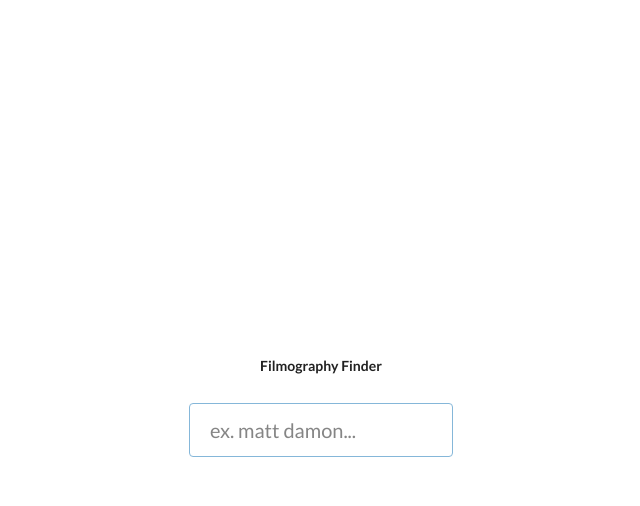
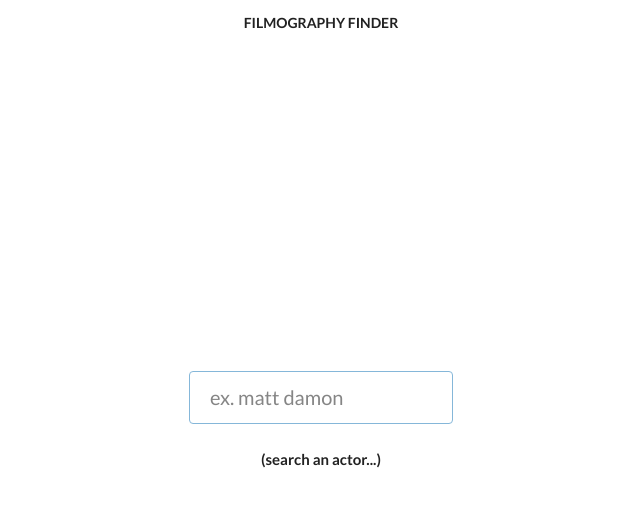
Before and after one commit to Arusli/filmography, a React (Create React App) app: page / in a window 1280 px wide. Shown: the top 506 px of the page, without its empty margins (319-959 px from the left). Built offline with nearby package versions, Linux system fonts and the light colour scheme.

Commit message:
centered film results images with semantic ui

```diff
--- a/src/components/Films.js
+++ b/src/components/Films.js
@@ -16,7 +16,7 @@ class Films extends React.Component {
                 return (
                     <div className="column" key={element.id}>
                         <div className="ui center aligned segment">
-                            <img src={this.props.actorImage} alt={element.title} />
+                            <img className="ui centered image" src={this.props.actorImage} alt={element.title} />
                             <h5>{element.title} ({element.release_date.substr(0,4)})</h5>
                         </div>
                     </div>
@@ -25,7 +25,7 @@ class Films extends React.Component {
                 return (
                     <div className="column" key={element.id}>
                             <div className="ui center aligned segment">
-                            <img src={this.props.actorImage} alt={element.title} />
+                            <img className="ui centered image" src={this.props.actorImage} alt={element.title} />
                             <h5>{element.title}</h5>
                         </div>
                     </div>
@@ -34,7 +34,7 @@ class Films extends React.Component {
                 return (
                     <div className="column" key={element.id}>
                         <div className="ui center aligned segment">
-                            <img src={imageBaseUrlSmall + element.poster_path} alt={element.title} />
+                            <img className="ui centered image" src={imageBaseUrlSmall + element.poster_path} alt={element.title} />
                             <h5>{element.title} ({element.release_date.substr(0,4)})</h5>
                         </div>
                     </div>
@@ -43,7 +43,7 @@ class Films extends React.Component {
                 return (
                     <div className="column" key={element.id}>
                             <div className="ui center aligned segment">
-                            <img src={imageBaseUrlSmall + element.poster_path} alt={element.title} />
+                            <img className="ui centered image" src={imageBaseUrlSmall + element.poster_path} alt={element.title} />
                             <h5>{element.title} </h5>
                         </div>
                     </div>
@@ -54,7 +54,7 @@ class Films extends React.Component {
                 return (
                     <div className="column" key={element.id}>
                         <div className="ui center aligned segment">
-                            <img src={this.props.actorImage} alt={element.name} />
+                            <img className="ui centered image" src={this.props.actorImage} alt={element.name} />
                             <h5>{element.name} ({element.first_air_date.substr(0,4)})</h5>
                         </div>
                     </div>
@@ -63,7 +63,7 @@ class Films extends React.Component {
                 return (
                     <div className="column" key={element.id}>
                             <div className="ui center aligned segment">
-                            <img src={this.props.actorImage} alt={element.name} />
+                            <img className="ui centered image" src={this.props.actorImage} alt={element.name} />
                             <h5>{element.name}</h5>
                         </div>
                     </div>
@@ -72,7 +72,7 @@ class Films extends React.Component {
                 return (
                     <div className="column" key={element.id}>
                         <div className="ui center aligned segment">
-                            <img src={imageBaseUrlSmall + element.poster_path} alt={element.name} />
+                            <img className="ui centered image" src={imageBaseUrlSmall + element.poster_path} alt={element.name} />
                             <h5>{element.name} ({element.first_air_date.substr(0,4)})</h5>
                         </div>
                     </div>
@@ -81,7 +81,7 @@ class Films extends React.Component {
                 return (
                     <div className="column" key={element.id}>
                             <div className="ui center aligned segment">
-                            <img src={imageBaseUrlSmall + element.poster_path} alt={element.name} />
+                            <img className="ui centered image" src={imageBaseUrlSmall + element.poster_path} alt={element.name} />
                             <h5>{element.name} </h5>
                         </div>
                     </div>
--- a/src/components/SearchBar.js
+++ b/src/components/SearchBar.js
@@ -22,12 +22,15 @@ class SearchBar extends React.Component {
     render() {
         if (this.state.initial) {
             return (
-                <div style={{minHeight: "100vh", display: "flex", justifyContent: "center", alignItems: "center"}}>
-                    <div className="ui center aligned container">
-                        <h1 className="ui basic segment center aligned">Filmography Finder</h1>
-                        <form className="ui center aligned huge input focus" onSubmit={this.onSubmit}>
-                            <input type="text" placeholder="ex. matt damon..." onChange={this.onInputChange} value={this.state.searchterm} />
-                        </form>
+                <div>
+                    <h1 className="ui basic segment center aligned">FILMOGRAPHY FINDER</h1>
+                    <div style={{minHeight: "90vh", display: "flex", justifyContent: "center", alignItems: "center"}}>
+                        <div className="ui center aligned container">
+                            <form className="ui center aligned huge input focus" onSubmit={this.onSubmit}>
+                                <input type="text" placeholder="ex. matt damon" onChange={this.onInputChange} value={this.state.searchterm} />
+                            </form>
+                            <h4>(search an actor...)</h4>
+                        </div>
                     </div>
                 </div>
             )
```
